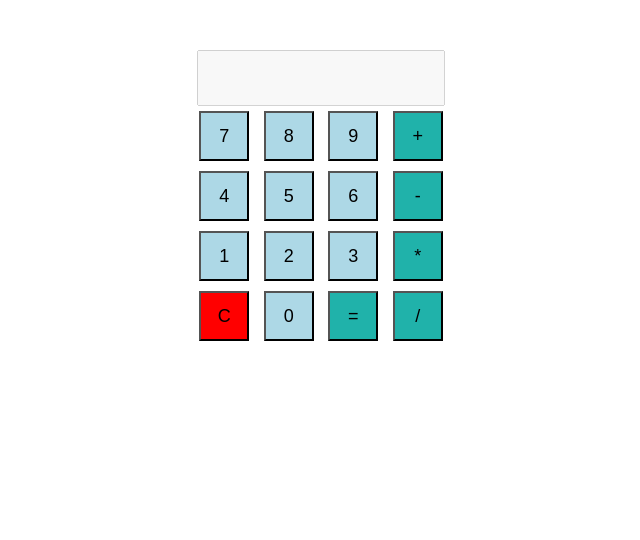
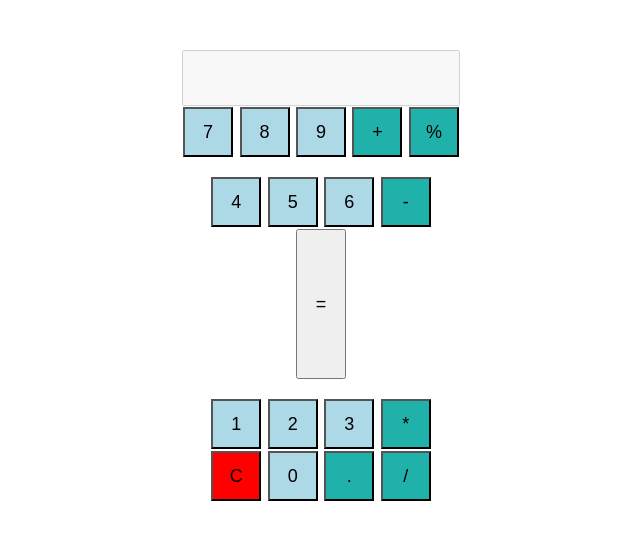
Before and after one commit to Agata-88/Calculator-, a website: page index.html in a window 1280 px wide. Shown: the whole page, without its empty margins (319-959 px from the left). Drawn offline with Linux system fonts and the light colour scheme.

Commit message:
decimal point addition

```diff
--- a/calculator.js
+++ b/calculator.js
@@ -4,9 +4,23 @@ function clearDisplay() {
     document.getElementById('display').value = '';
   }
 
+  function appendToDisplayNumber(value) {
+    document.getElementById('display').value +=value;
+  }
+
   function appendToDisplay(value) {
-    document.getElementById('display').value += value;
+    var displayElement = document.getElementById('display');
+    var currentValue = displayElement.value;
+
+    // Check if the value is not already present to avoicd character duplication
+    if (!currentValue.length === 0 || currentValue.slice(-1) !==value) {
+      displayElement.value += value
+    }
   }
+
+  //function removeLastCharacter(value) {
+ //   document.getElementById('display').value -=value;
+ // }
 
   function calculateResult() {
     try {
--- a/index.html
+++ b/index.html
@@ -12,24 +12,33 @@
 
   <input type="text" id="display" disabled>
   <br>
-  <button id="numericalButton" onclick="appendToDisplay('7')">7</button>
-  <button id="numericalButton" onclick="appendToDisplay('8')">8</button>
-  <button id="numericalButton" onclick="appendToDisplay('9')">9</button>
+  <div class = "row">
+  <button id="numericalButton" onclick="appendToDisplayNumber('7')">7</button>
+  <button id="numericalButton" onclick="appendToDisplayNumber('8')">8</button>
+  <button id="numericalButton" onclick="appendToDisplayNumber('9')">9</button>
   <button id="functionButton" onclick="appendToDisplay('+')">+</button>
+  <button id="functionButton" onclick="appendToDisplay('%')">%</button>
+  </div>
+  <div class = "row">
+    <br>
+    <button id="numericalButton" onclick="appendToDisplayNumber('4')">4</button>
+    <button id="numericalButton" onclick="appendToDisplayNumber('5')">5</button>
+    <button id="numericalButton" onclick="appendToDisplayNumber('6')">6</button>
+    <button id="functionButton" onclick="appendToDisplay('-')">-</button>
+
+    <div class = "largeButton"></div>
+      <button id="equalsButton" onclick="calculateResult()">=</button>
+    </div>
+  </div>
   <br>
-  <button id="numericalButton" onclick="appendToDisplay('4')">4</button>
-  <button id="numericalButton" onclick="appendToDisplay('5')">5</button>
-  <button id="numericalButton" onclick="appendToDisplay('6')">6</button>
-  <button id="functionButton" onclick="appendToDisplay('-')">-</button>
-  <br>
-  <button id="numericalButton" onclick="appendToDisplay('1')">1</button>
-  <button id="numericalButton" onclick="appendToDisplay('2')">2</button>
-  <button id="numericalButton" onclick="appendToDisplay('3')">3</button>
+  <button id="numericalButton" onclick="appendToDisplayNumber('1')">1</button>
+  <button id="numericalButton" onclick="appendToDisplayNumber('2')">2</button>
+  <button id="numericalButton" onclick="appendToDisplayNumber('3')">3</button>
   <button id="functionButton" onclick="appendToDisplay('*')">*</button>
   <br>
   <button id="clearButton" onclick="clearDisplay()">C</button>
-  <button id="numericalButton" onclick="appendToDisplay('0')">0</button>
-  <button id="functionButton" onclick="calculateResult()">=</button>
+  <button id="numericalButton" onclick="appendToDisplayNumber('0')">0</button>
+  <button id="functionButton" onclick="appendToDisplay('.')">.</button>
   <button id="functionButton" onclick="appendToDisplay('/')">/</button>
 
   <script src="calculator.js"></script>
--- a/style.css
+++ b/style.css
@@ -5,7 +5,7 @@ body {
   }
 
   input {
-    width: 240px;
+    width: 270px;
     height: 50px;
     font-size: 18px;
   }
@@ -14,7 +14,14 @@ body {
     width: 50px;
     height: 50px;
     font-size: 18px;
-    margin: 5px;
+    margin: 1px;
+  }
+
+  #equalsButton {
+    width: 50px;
+    height: 150px;
+    font-size: 18px;
+    margin: 1px;
   }
 
   #clearButton {
```
